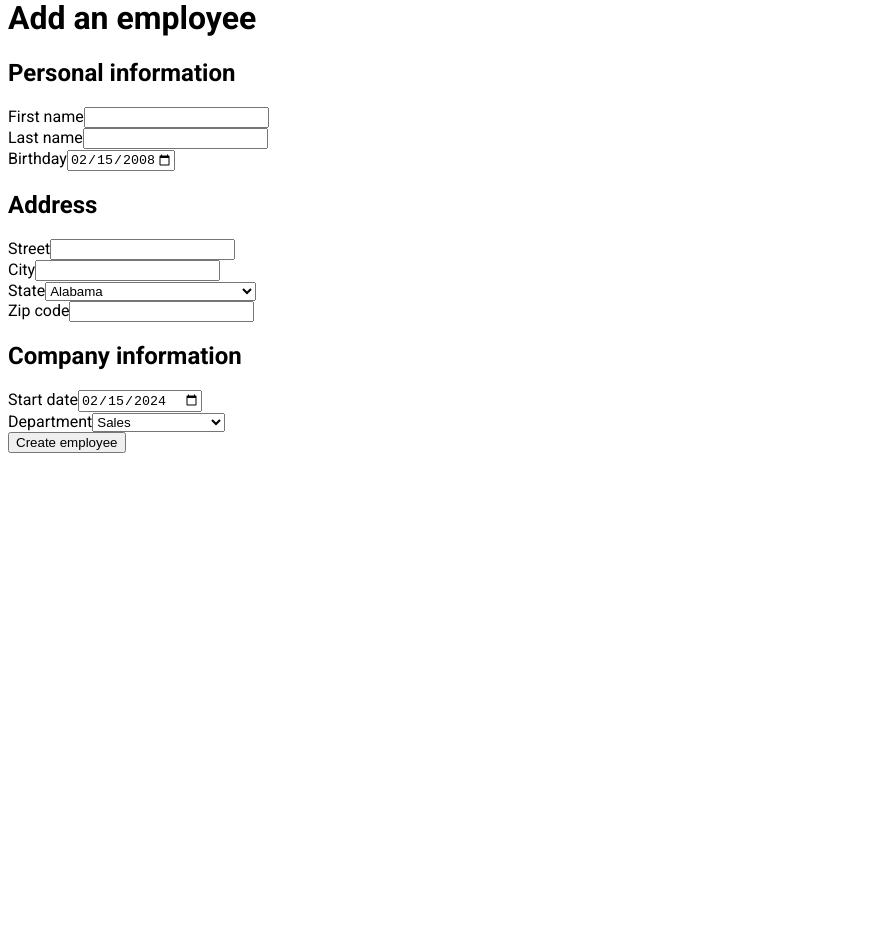
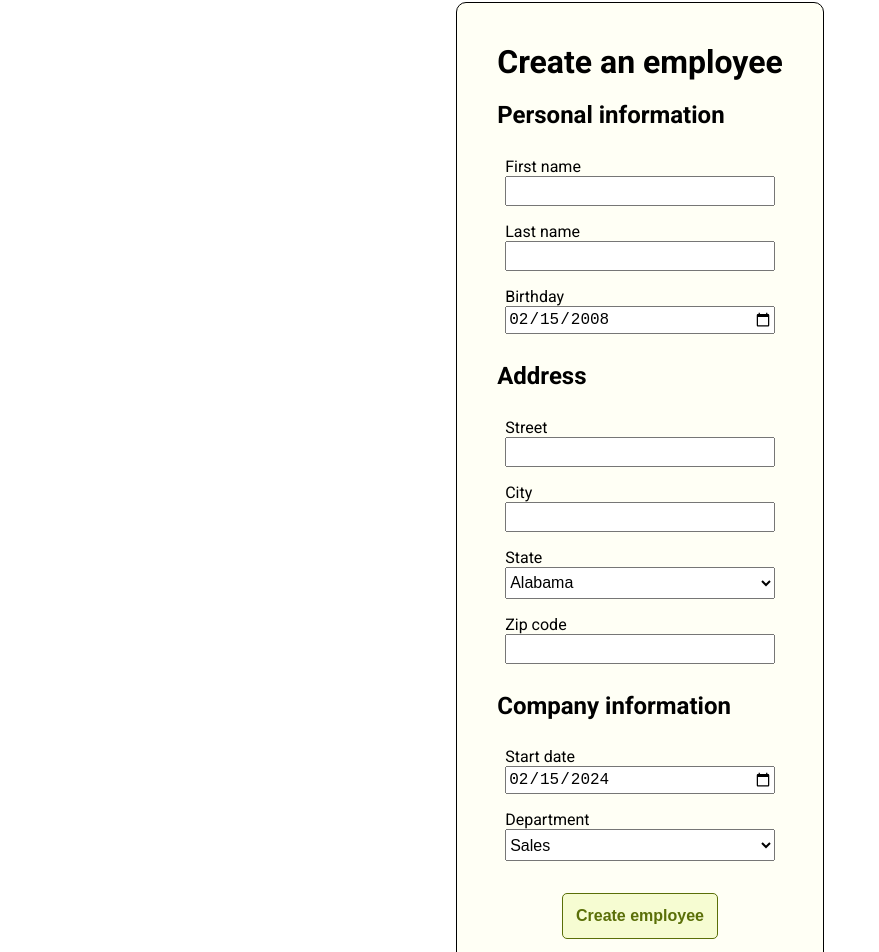
Before and after one commit to MarcusDeveloppement/WeathHealth_P-14OC, a React (Vite) app: page / in a window 1280 px wide. Shown: the part 116-1068 px from the top of the page, without its empty margins (0-879 px from the left). Before the commit the page ends 800 px from the top, so only its background shows below. Built offline with nearby package versions, Linux system fonts and the light colour scheme.

Commit message:
add styles for the form and review of error resolutions

```diff
--- a/src/Components/Form/UseFormErrors.jsx
+++ b/src/Components/Form/UseFormErrors.jsx
@@ -9,26 +9,42 @@ export const useFormErrors = () => {
   const zipCodeRegex = /^[0-9]{5}(?:-[0-9]{4})?$/;
 
   const testFormValue = (property, errorType) => {
+    let hasError = false;
     switch (errorType) {
       case "firstName":
-        setFirstNameError(!property);
+      case "lastName":
+      case "street":
+      case "city":
+        hasError = !property;
+        break;
+      case "zipCode":
+        hasError = !property || !zipCodeRegex.test(property);
+        break;
+      default:
+        break;
+    }
+
+    switch (errorType) {
+      case "firstName":
+        setFirstNameError(hasError);
         break;
       case "lastName":
-        setLastNameError(!property);
+        setLastNameError(hasError);
         break;
       case "street":
-        setStreetError(!property);
+        setStreetError(hasError);
         break;
       case "city":
-        setCityError(!property);
+        setCityError(hasError);
         break;
       case "zipCode":
-        setZipCodeError(property && !zipCodeRegex.test(property));
+        setZipCodeError(hasError);
         break;
       default:
         break;
     }
   };
+
   const validateAllFields = (newEmployee) => {
     testFormValue(newEmployee.firstName, "firstName");
     testFormValue(newEmployee.lastName, "lastName");
@@ -36,15 +52,16 @@ export const useFormErrors = () => {
     testFormValue(newEmployee.city, "city");
     testFormValue(newEmployee.zipCode, "zipCode");
 
-    // Retourne si le formulaire est valide
-    return (
-      newEmployee.firstName &&
-      newEmployee.lastName &&
-      newEmployee.street &&
-      newEmployee.city &&
-      (!newEmployee.zipCode || zipCodeRegex.test(newEmployee.zipCode))
+    return !(
+      !newEmployee.firstName ||
+      !newEmployee.lastName ||
+      !newEmployee.street ||
+      !newEmployee.city ||
+      !newEmployee.zipCode ||
+      !zipCodeRegex.test(newEmployee.zipCode)
     );
   };
+
   return {
     firstNameError,
     lastNameError,
--- a/src/Pages/EmployeeCreate/EmployeeCreate.jsx
+++ b/src/Pages/EmployeeCreate/EmployeeCreate.jsx
@@ -37,7 +37,7 @@ export default function EmployeeCreate() {
   const handleCloseModal = () => setIsModalOpen(false);
 
   useEffect(() => {
-    document.title = "HRNet – Add an employee";
+    document.title = "Wealth Health– Add an employee";
   }, []);
 
   useEffect(() => {
@@ -65,38 +65,33 @@ export default function EmployeeCreate() {
     const formData = new FormData(event.target);
     const newEmployee = Object.fromEntries(formData.entries());
 
-    // Ajoutez les champs supplémentaires qui ne font pas partie du formData
     newEmployee.state = USstate;
     newEmployee.department = department;
     newEmployee.birthday = birthday.toISOString().split("T")[0];
     newEmployee.startDate = startDate;
 
-    // Validez tous les champs avant toute autre action
     const isFormValid = validateAllFields(newEmployee);
 
-    // Si le formulaire est valide, procédez avec la logique de soumission et affichez la modal
     if (isFormValid) {
       console.log("Formulaire valide, envoi des données...");
-      dispatch(addEmployee(newEmployee)); // Supposons que ceci ajoute l'employé au store Redux
-      setEmployee(newEmployee); // Met à jour l'état local avec le nouvel employé
-      setIsModalOpen(true); // Affiche la modal
+      dispatch(addEmployee(newEmployee));
+      setEmployee(newEmployee);
+      setIsModalOpen(true);
     } else {
-      // Si le formulaire n'est pas valide, log un message et arrêtez ici
       console.log("Le formulaire contient des erreurs.");
-      // Pas besoin d'appeler `return` ici car c'est la dernière instruction de la fonction
     }
   };
 
-  // Fonction pour formatter les dates en YYYY-MM-DD
   const formatDate = (date) => date.toISOString().split("T")[0];
 
   return (
-    <div className="newEmployee">
-      <h1 className="newEmployee-title">Add an employee</h1>
-      <form className="newEmployee-form" onSubmit={handleSubmit}>
+    <div className={styles.contentEmployee}>
+      <div className={styles.contentForm}>
+        <h1 className="newEmployee-title">Create an employee</h1>
+        <form className={styles.inForm} onSubmit={handleSubmit}>
           <Card title="Personal information">
             <div className="newEmployee-contentRow">
-            <div className="form-control">
+              <div className={styles.formLabel}>
                 <label htmlFor="firstName">First name</label>
                 <input
                   type="text"
@@ -112,10 +107,12 @@ export default function EmployeeCreate() {
                 />
 
                 {firstNameError && (
-                <p className={styles.errorInput}>Please enter a first name.</p>
+                  <p className={styles.errorInput}>
+                    Please enter a first name.
+                  </p>
                 )}
               </div>
-            <div className="form-control">
+              <div className={styles.formLabel}>
                 <label htmlFor="lastName">Last name</label>
                 <input
                   type="text"
@@ -133,7 +130,7 @@ export default function EmployeeCreate() {
                   <p className={styles.errorInput}>Please enter a last name.</p>
                 )}
               </div>
-            <div className="form-control">
+              <div className={styles.formLabel}>
                 <label htmlFor="birthday">Birthday</label>
                 <input
                   type="date"
@@ -147,21 +144,25 @@ export default function EmployeeCreate() {
                       today.getDate()
                     )
                   )}
-                onChange={(event) => setBirthday(new Date(event.target.value))}
+                  onChange={(event) =>
+                    setBirthday(new Date(event.target.value))
+                  }
                 />
               </div>
             </div>
           </Card>
           <Card title="Address">
             <div className="newEmployee-contentRow">
-            <div className="form-control">
+              <div className={styles.formLabel}>
                 <label htmlFor="street">Street</label>
                 <input
                   type="text"
                   id="street"
                   name="street"
                   className={`form-input ${streetError ? "error" : ""}`}
-                onBlur={(event) => testFormValue(event.target.value, "street")}
+                  onBlur={(event) =>
+                    testFormValue(event.target.value, "street")
+                  }
                   onChange={(event) =>
                     testFormValue(event.target.value, "street")
                   }
@@ -170,7 +171,7 @@ export default function EmployeeCreate() {
                   <p className={styles.errorInput}>Please enter a street.</p>
                 )}
               </div>
-            <div className="form-control">
+              <div className={styles.formLabel}>
                 <label htmlFor="city">City</label>
                 <input
                   type="text"
@@ -178,7 +179,9 @@ export default function EmployeeCreate() {
                   name="city"
                   className={`form-input ${cityError ? "error" : ""}`}
                   onBlur={(event) => testFormValue(event.target.value, "city")}
-                onChange={(event) => testFormValue(event.target.value, "city")}
+                  onChange={(event) =>
+                    testFormValue(event.target.value, "city")
+                  }
                 />
                 {cityError && (
                   <p className={styles.errorInput}>Please enter a city.</p>
@@ -186,7 +189,7 @@ export default function EmployeeCreate() {
               </div>
             </div>
             <div className="newEmployee-contentRow">
-            <div className="form-control">
+              <div className={styles.formLabel}>
                 <label htmlFor="state">State</label>
                 <select
                   id="state"
@@ -201,14 +204,16 @@ export default function EmployeeCreate() {
                   ))}
                 </select>
               </div>
-            <div className="form-control">
+              <div className={styles.formLabel}>
                 <label htmlFor="zipCode">Zip code</label>
                 <input
                   type="text"
                   id="zipCode"
                   name="zipCode"
                   className={`form-input ${zipCodeError ? "error" : ""}`}
-                onBlur={(event) => testFormValue(event.target.value, "zipCode")}
+                  onBlur={(event) =>
+                    testFormValue(event.target.value, "zipCode")
+                  }
                   onChange={(event) =>
                     testFormValue(event.target.value, "zipCode")
                   }
@@ -224,7 +229,7 @@ export default function EmployeeCreate() {
 
           <Card title="Company information">
             <div className="newEmployee-contentRow">
-            <div className="form-control">
+              <div className={styles.formLabel}>
                 <label htmlFor="startDate">Start date</label>
                 <input
                   type="date"
@@ -234,7 +239,7 @@ export default function EmployeeCreate() {
                   onChange={(event) => setStartDate(event.target.value)}
                 />
               </div>
-            <div className="form-control">
+              <div className={styles.formLabel}>
                 <label htmlFor="department">Department</label>
                 <select
                   id="department"
@@ -251,10 +256,11 @@ export default function EmployeeCreate() {
               </div>
             </div>
           </Card>
-        <button className="newEmployee-submitButton" type="submit">
-          Create employee
-        </button>
+          <div className={styles.button}>
+            <button type="submit">Create employee</button>
+          </div>
         </form>
+      </div>
       <EmployeeModal
         isOpen={isModalOpen}
         onClose={handleCloseModal}
--- a/src/Pages/EmployeeCreate/EmployeeCreate.module.scss
+++ b/src/Pages/EmployeeCreate/EmployeeCreate.module.scss
@@ -1,3 +1,48 @@
 .errorInput {
   color: red;
+  margin: 0;
 }
+.contentEmployee {
+  display: flex;
+  flex-direction: column;
+  align-items: center;
+}
+
+.contentForm {
+  margin-top: 2rem;
+  border: 1px solid black;
+  border-radius: 10px;
+  padding: 2.5rem;
+  background-color: #fffff5;
+  h1 {
+    margin: 0;
+  }
+  input {
+    height: 1.5rem;
+    font-size: 1rem;
+  }
+  select {
+    height: 2rem;
+    font-size: 1rem;
+  }
+}
+
+.formLabel {
+  display: flex;
+  flex-direction: column;
+  padding: 0.5rem;
+}
+
+.button {
+  text-align: center;
+  margin-top: 1.5rem;
+  button {
+    padding: 0.8rem;
+    font-size: 1rem;
+    font-weight: 600;
+    background-color: #f6fcd2;
+    color: #5a6f08;
+    border: 1px solid #5a6f08;
+    border-radius: 5px;
+  }
+}
--- a/src/assets/styles/index.scss
+++ b/src/assets/styles/index.scss
@@ -1,7 +1,11 @@
-html {
+body {
   font-family: "Roboto", sans-serif;
+  margin: 0;
 }
 a {
   text-decoration: none;
   cursor: pointer;
 }
+button {
+  cursor: pointer;
+}
```
Lines whose indentation alone changed are shown as unchanged.
